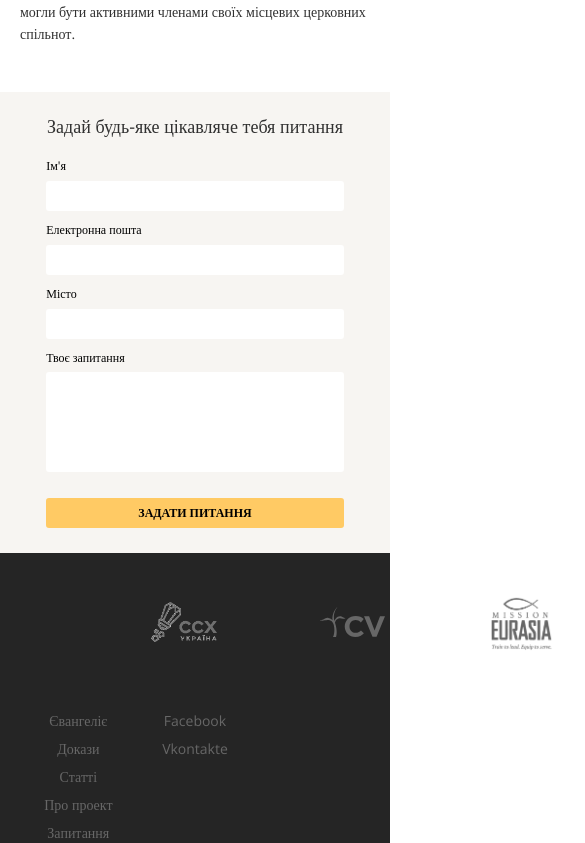
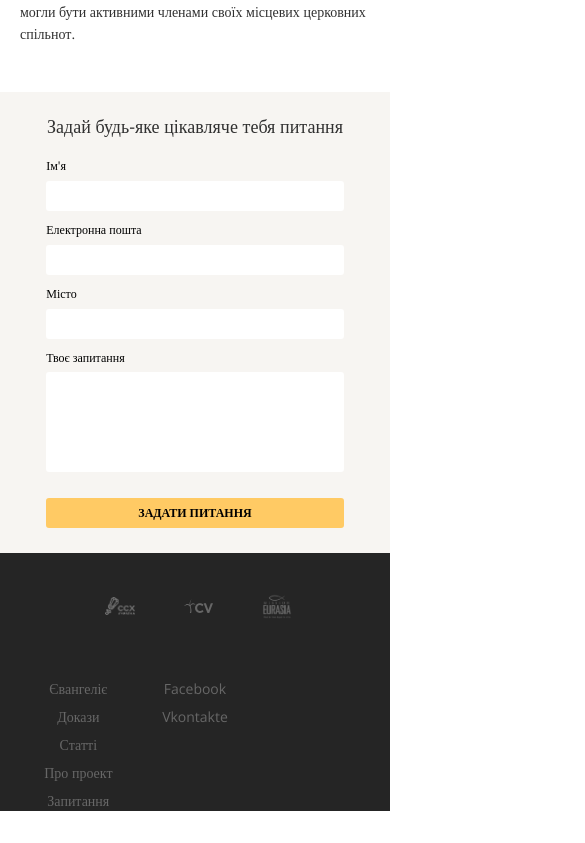
Before and after one commit to CrazyDogs1805/vidkryiorg, a plain HTML site: page about.html in a window 390 px wide. Shown: the part 2233-3076 px from the top of the page, 585 px wide, since content can reach past the window. Drawn offline with nearby package versions, Linux system fonts and the light colour scheme.

Commit message:
redesign

```diff
--- a/assets/ba4a11c5/css/style.css
+++ b/assets/ba4a11c5/css/style.css
@@ -105,9 +105,34 @@ footer a:hover { text-decoration: none; color: #fff; }
 footer ul { padding: 0; margin: 0; display: inline-block; list-style: none;}
 
 
+@media (max-width: 463px) { footer { text-align: center; padding: 40px 0; padding-bottom: 0; font-size: 14px; }
+    footer .logo_footer { margin-bottom: 60px; padding-left: 150px;}
+    footer .logo_footer a { width: 49%; display: inline-block; text-align: right; }
+    footer .logo_footer a:last-of-type {  padding-left: 5%; }
+    footer .logo_footer a img { width: 90%; }
+    footer ul li:not(:last-of-type) { margin-bottom: 8px; }
+    footer ul li p { margin-bottom: 5px; }
+    footer ul a { font-size: 14px; display: inline-block;}
+    footer .logo_footer{width: 400px;margin-left: -100px}
+    .inlin{
+      width: 100%;
+      text-align:center;
+    }
+    .a1{
+      display:inline-block;
+      width:30%;
+    }
+    .a2{
+      display:inline-block;
+      width:30%;
+    }
+    .a3{
+      width:30%;
+      display:inline-block;
+    }
+    }
 
-
-@media (max-width: 767px) { footer { text-align: center; padding: 40px 0; padding-bottom: 0; font-size: 14px; }
+@media (min-width: 767px) { footer { text-align: center; padding: 40px 0; padding-bottom: 0; font-size: 14px; }
     footer .logo_footer { margin-bottom: 60px; padding-left: 150px;}
     footer .logo_footer a { width: 49%; display: inline-block; text-align: right; }
     footer .logo_footer a:last-of-type {  padding-left: 5%; }
```
